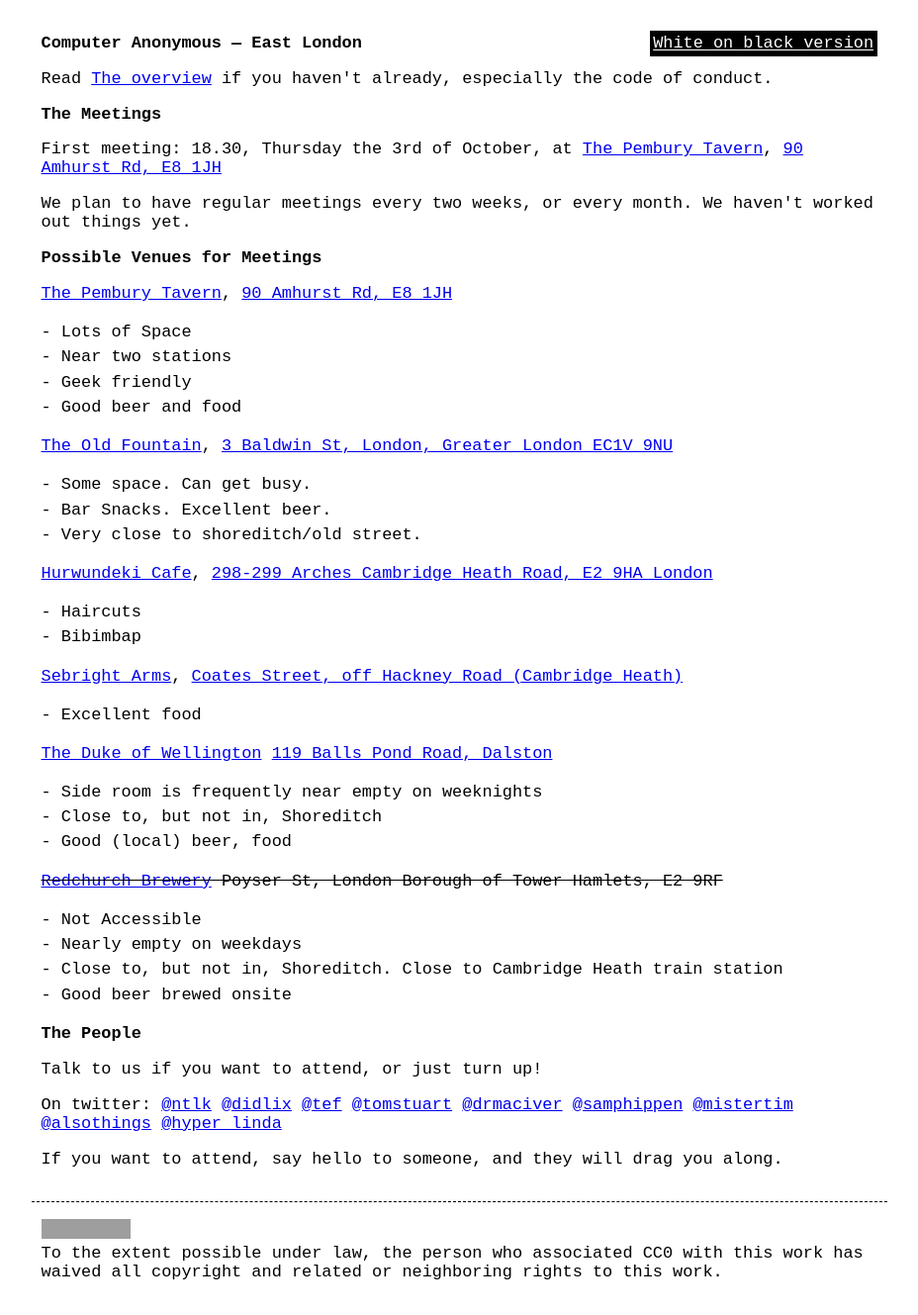
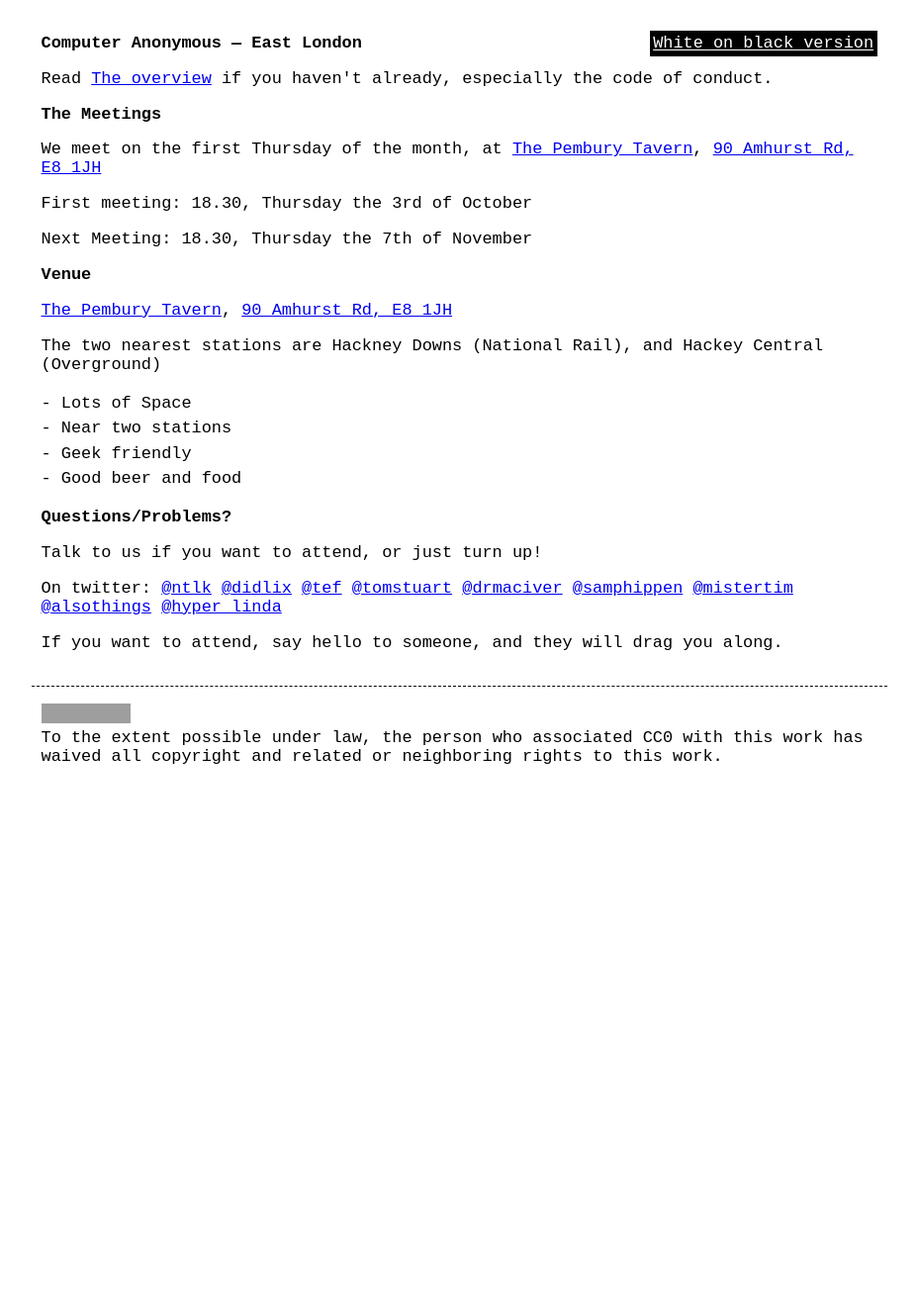
Before and after one commit to computeranonymous/computer, a Jekyll site: the page built from uk_east_london.html, in a window 1280 px wide. Shown: the whole page at 99% size, without its empty margins (176-1104 px from the left). Built offline with Jekyll 4.4.1, drawn with Linux system fonts in a browser that asks for light colours; after the commit the page ends 900 px from its top, so only the background shows below that; grey boxes are pictures that could not be loaded.

Commit message:
Set date and venue for next meeting

```diff
--- a/uk_east_london.html
+++ b/uk_east_london.html
@@ -8,14 +8,15 @@
 </p>
 
 <h2>The Meetings</h2>
-      <p>First meeting: 18.30, Thursday the 3rd of October, at <a href="http://www.individualpubs.co.uk/pembury/">The Pembury Tavern</a>, <a href="http://osm.org/go/euu7IkpEN-?m=">90 Amhurst Rd, E8 1JH</a></p>
+      <p>We meet on the first Thursday of the month, at <a href="http://www.individualpubs.co.uk/pembury/">The Pembury Tavern</a>, <a href="http://osm.org/go/euu7IkpEN-?m=">90 Amhurst Rd, E8 1JH</a></p>
+      <p>First meeting: 18.30, Thursday the 3rd of October</p>
+      <p>Next Meeting: 18.30, Thursday the 7th of November</p>
 
-      <p>We plan to have regular meetings every two weeks, or every month. We haven't worked out things yet.</p>
-
-      <h3>Possible Venues for Meetings</h3>
+      <h3>Venue</h3>
 
       <p><a href="http://www.individualpubs.co.uk/pembury/">The Pembury Tavern</a>, <a href="http://osm.org/go/euu7IkpEN-?m=">90 Amhurst Rd, E8 1JH</a></p>
 
+      <p>The two nearest stations are Hackney Downs (National Rail), and Hackey Central (Overground)</p>
 
       <ul>
         <li>Lots of Space</li>
@@ -24,35 +25,7 @@
         <li>Good beer and food</li>
       </ul>
 
-      <p><a href="http://www.oldfountain.co.uk/">The Old Fountain</a>, <a href="http://osm.org/go/euu46rHfs-?m=">3 Baldwin St, London, Greater London EC1V 9NU</a></p>
-      <ul>
-        <li>Some space. Can get busy.</li>
-        <li>Bar Snacks. Excellent beer.</li>
-        <li>Very close to shoreditch/old street.</li>
-      </ul>
-      <p><a href="http://www.yelp.co.uk/biz/hurwundeki-cafe-antiques-london">Hurwundeki Cafe</a>, <a href="http://osm.org/go/euu6ZpMW?m=">298-299 Arches Cambridge Heath Road, E2 9HA London</a></p>
-      <ul>
-        <li>Haircuts</li>
-        <li>Bibimbap</li>
-      </ul>
-      <p><a href="http://www.sebrightarms.co.uk/">Sebright Arms</a>, <a href="http://osm.org/go/euu6ZIVu?m=">Coates Street, off Hackney Road (Cambridge Heath)</a></p>
-      <ul>
-        <li>Excellent food</li>
-      </ul>
-      <p><a href="http://www.thedukeofwellingtonn1.com/">The Duke of Wellington</a> <a href="http://osm.org/go/euu6VzZK?m=">119 Balls Pond Road, Dalston</a></p>
-      <ul>
-        <li>Side room is frequently near empty on weeknights</li>
-        <li>Close to, but not in, Shoreditch</li>
-        <li>Good (local) beer, food</li>
-      </ul>
-      <p><s><a href="http://www.theredchurchbrewery.com/">Redchurch Brewery</a> Poyser St, London Borough of Tower Hamlets, E2 9RF</s></p>
-      <ul>
-    <li>Not Accessible</li>
-        <li>Nearly empty on weekdays</li>
-        <li>Close to, but not in, Shoreditch. Close to Cambridge Heath train station</li>
-        <li>Good beer brewed onsite</li>
-      </ul>
-      <h3>The People</h3>
+      <h3>Questions/Problems?</h3>
 
       <p>Talk to us if you want to attend, or just turn up!</p>
 
```
